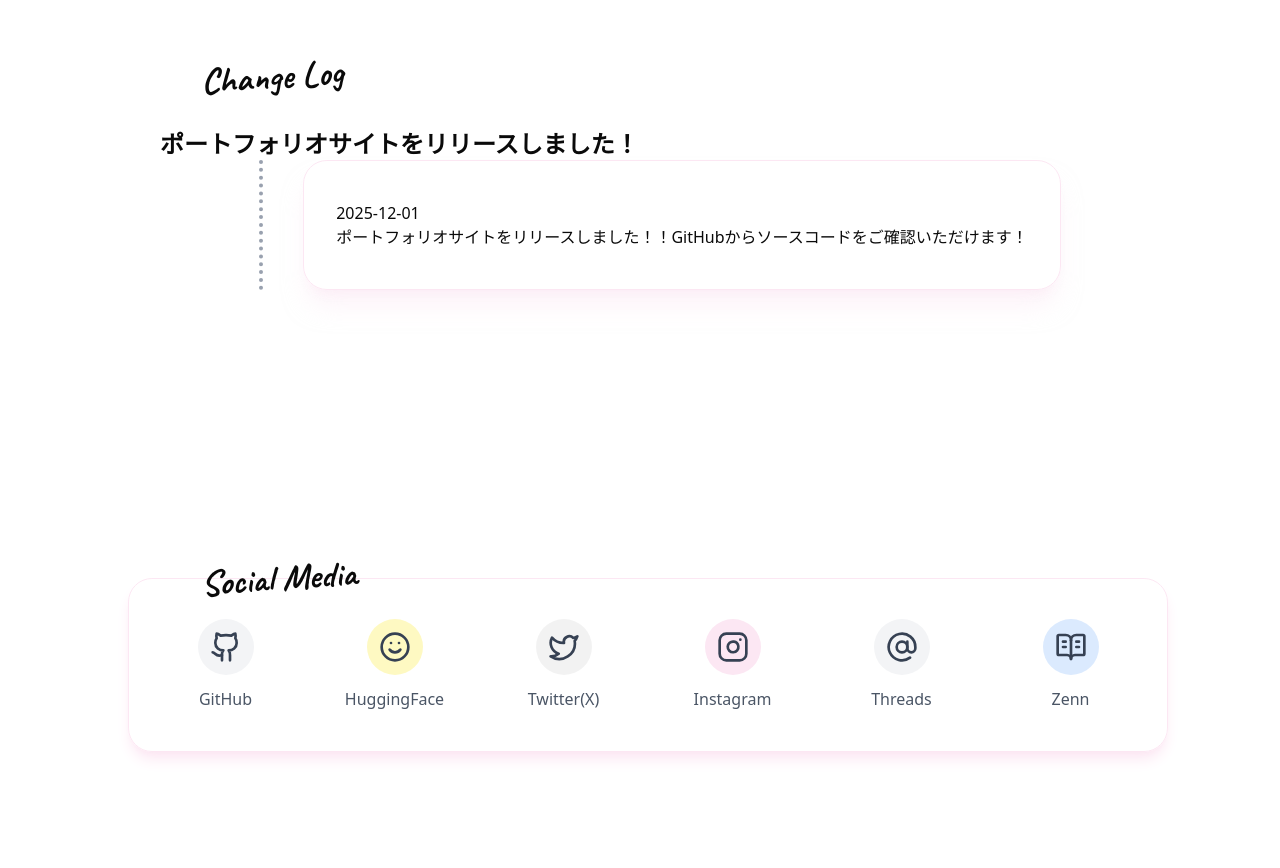
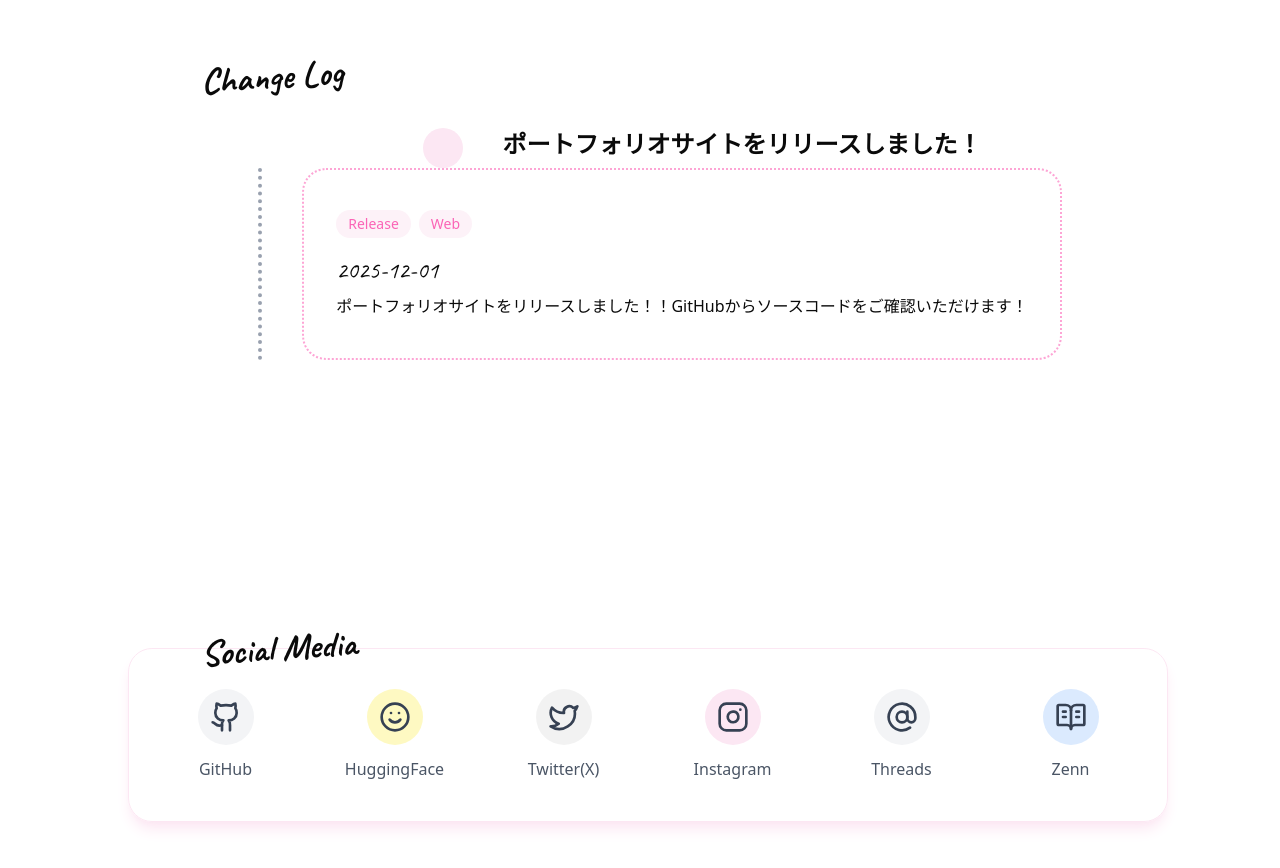
Before and after one commit to yharuto0917/ai-powered-profile-site, a Next.js app: page / in a window 1280 px wide. Shown: the part 2420-3288 px from the top of the page. Built offline with nearby package versions, Linux system fonts and the light colour scheme.

Commit message:
feat: redesign ChangeLog component with note-like style, tags, and links

```diff
--- a/src/components/IntroduceMySelf/changelogIn.tsx
+++ b/src/components/IntroduceMySelf/changelogIn.tsx
@@ -7,16 +7,32 @@ export default function ChangeLogIn() {
     return (
         <div className="pt-15 pb-10">
             {changelogs.map((changelog, index) => (
-                <div key={changelog.title} className="flex flex-col justify-center items-left">
-                    <div className="text-2xl font-bold ml-10">{changelog.title}</div>
+                <a
+                    key={changelog.title}
+                    href={changelog.url}
+                    target="_blank"
+                    rel="noopener noreferrer"
+                    className="flex flex-col justify-center items-left group cursor-pointer"
+                >
+                    <div className="flex justify-center items-left gap-5 ml-31">
+                        <div className="w-10 h-10 rounded-full bg-pink-100" />
+                        <div className="text-2xl font-bold ml-5 group-hover:text-pink-400 transition-colors duration-300">{changelog.title}</div>
+                    </div>
                     <div className="flex justify-center items-left">
                         <div className="border-l-4 border-dotted border-gray-400 mx-10"></div>
-                        <div className="bg-white/90 rounded-3xl shadow-xl shadow-pink-100/50 border border-pink-100 py-10 px-8">
-                            <h2>{changelog.date}</h2>
+                        <div className="bg-white/90 rounded-3xl border-2 border-dotted border-pink-300 py-10 px-8 transition-all duration-300 hover:shadow-xl hover:shadow-pink-100/50 hover:-translate-y-1">
+                            <div className="flex flex-wrap gap-2 mb-4">
+                                {changelog.tag.map((tag) => (
+                                    <span key={tag} className="bg-pink-50 text-pink-400 px-3 py-1 rounded-full text-sm font-medium">
+                                        {tag}
+                                    </span>
+                                ))}
+                            </div>
+                            <h2 className="title-font text-2xl mb-2">{changelog.date}</h2>
                             <ReactMarkdown>{changelog.contents}</ReactMarkdown>
                         </div>
                     </div>
-                </div>
+                </a>
             ))}
         </div>
     );
```
